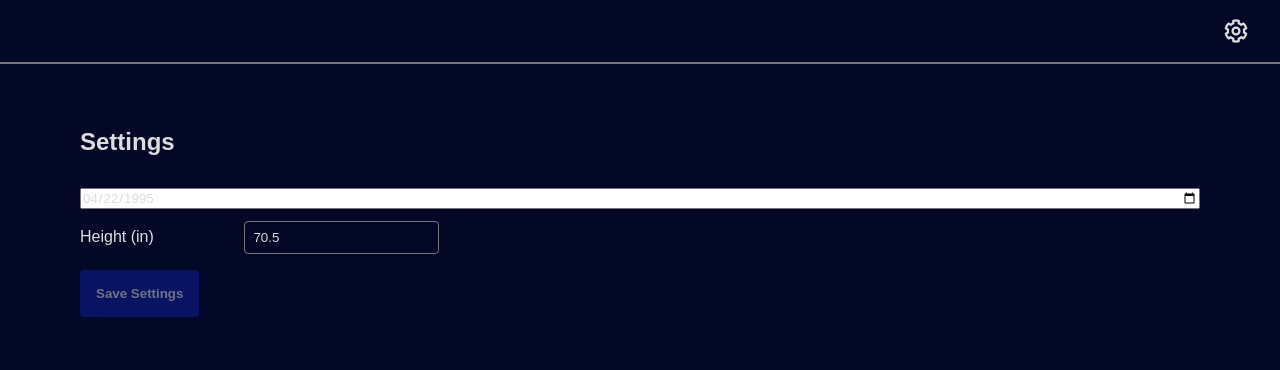
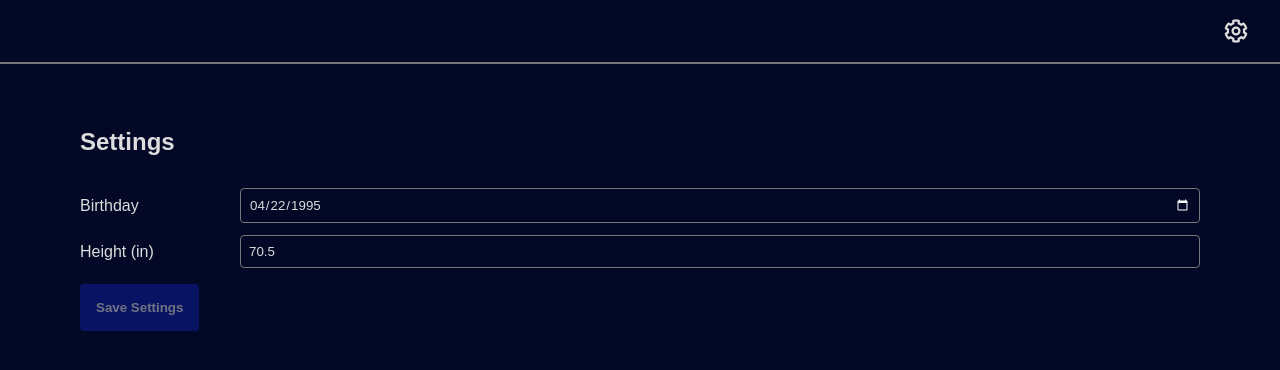
Before and after one commit to Tsmith18256/my-health-app-web, a SvelteKit app: page /bodycomp/settings in a window 1280 px wide. Shown: the top 370 px of the page. Built offline with nearby package versions, Linux system fonts and the light colour scheme.

Commit message:
Add DateInput component

```diff
--- a/src/lib/components/body-comp/body-comp-new-entry-modal/body-comp-new-entry-form/body-comp-new-entry-form.svelte
+++ b/src/lib/components/body-comp/body-comp-new-entry-modal/body-comp-new-entry-form/body-comp-new-entry-form.svelte
@@ -1,7 +1,7 @@
 <script lang="ts">
   import { BUTTON_TYPE } from '$lib/components/shared/buttons/button/button.constants';
   import Button from '$lib/components/shared/buttons/button/button.svelte';
-  import TextInput from '$lib/components/shared/text-input/text-input.svelte';
+  import TextInput from '$lib/components/shared/inputs/text-input/text-input.svelte';
   import { settings, userAge } from '$lib/stores/shared/settings/settings.store';
   import type { IBodyCompEntry } from '$lib/types/body-comp/body-comp-entry.types';
   import { calculateAveragedBodyFat } from '$lib/utils/body-comp/body-fat-calculator/body-fat-calculator.util';
@@ -10,7 +10,6 @@
   import { createEventDispatcher } from 'svelte';
 
   let age = $userAge;
-  console.log('AGE:', age);
   let heightInMm = $settings.heightInMm;
 
   // TODO: add date picker
@@ -130,6 +129,8 @@
     display: flex;
     flex-direction: column;
     gap: 0.75rem;
+
+    max-width: 20rem;
   }
 
   .body-fat-container {
--- a/src/lib/components/shared/text-input/text-input.svelte
+++ b/src/lib/components/shared/inputs/date-input/date-input.svelte
@@ -1,16 +1,16 @@
 <script lang="ts">
   export let id: string;
   export let label: string;
-  export let value: number | undefined = undefined;
+  export let value: string | undefined = undefined;
 </script>
 
-<div>
+<div class="input-container">
   <label class="label" for={id}>{label}</label>
-  <input {id} class="input" type="number" bind:value={value} />
+  <input {id} class="input" type="date" bind:value />
 </div>
 
 <style lang="scss">
-  @use "$lib/styles/variables/colors";
+  @use '$lib/styles/variables/colors';
 
   .label {
     display: inline-block;
@@ -18,18 +18,21 @@
   }
 
   .input {
+    flex: 1;
+
     padding: 0.5rem;
 
     background-color: colors.$background;
     border: 1px solid colors.$border;
     border-radius: 0.25rem;
 
-    -moz-appearance: textfield;
-    appearance: none;
-
-    &::-webkit-outer-spin-button, &::-webkit-inner-spin-button {
-      -webkit-appearance: none;
-      margin: 0;
+    &::-webkit-calendar-picker-indicator {
+      color-scheme: dark;
     }
   }
+
+  .input-container {
+    display: flex;
+    align-items: center;
+  }
 </style>
--- /dev/null
+++ b/src/lib/components/shared/inputs/text-input/text-input.svelte
@@ -0,0 +1,43 @@
+<script lang="ts">
+  export let id: string;
+  export let label: string;
+  export let value: number | undefined = undefined;
+</script>
+
+<div class="input-container">
+  <label class="label" for={id}>{label}</label>
+  <input {id} class="input" type="number" bind:value />
+</div>
+
+<style lang="scss">
+  @use '$lib/styles/variables/colors';
+
+  .label {
+    display: inline-block;
+    width: 10rem;
+  }
+
+  .input {
+    flex: 1;
+
+    padding: 0.5rem;
+
+    background-color: colors.$background;
+    border: 1px solid colors.$border;
+    border-radius: 0.25rem;
+
+    -moz-appearance: textfield;
+    appearance: none;
+
+    &::-webkit-outer-spin-button,
+    &::-webkit-inner-spin-button {
+      -webkit-appearance: none;
+      margin: 0;
+    }
+  }
+
+  .input-container {
+    display: flex;
+    align-items: center;
+  }
+</style>
--- a/src/lib/components/shared/modal/modal.svelte
+++ b/src/lib/components/shared/modal/modal.svelte
@@ -65,6 +65,7 @@
 
     /* TODO: Hide the scroll bar */
     overflow-y: scroll;
+    scrollbar-width: none;
 
     background-color: colors.$background;
 
@@ -76,5 +77,9 @@
 
       border-radius: 2rem;
     }
+
+    &::-webkit-scrollbar {
+      display: none;
+    }
   }
 </style>
--- a/src/routes/bodycomp/settings/+page.svelte
+++ b/src/routes/bodycomp/settings/+page.svelte
@@ -1,6 +1,7 @@
 <script lang="ts">
   import Button from '$lib/components/shared/buttons/button/button.svelte';
-  import TextInput from '$lib/components/shared/text-input/text-input.svelte';
+  import DateInput from '$lib/components/shared/inputs/date-input/date-input.svelte';
+  import TextInput from '$lib/components/shared/inputs/text-input/text-input.svelte';
   import { settings, updateSettings } from '$lib/stores/shared/settings/settings.store';
   import { convertInsToMms, convertMmsToIns } from '$lib/utils/shared/unit-converter/unit-converter.util';
   import dayjs from 'dayjs';
@@ -25,7 +26,7 @@
   <h2 class="heading">Settings</h2>
 
   <div class="fields-container">
-    <input type="date" bind:value={birthday} />
+    <DateInput id="birthdayField" label="Birthday" bind:value={birthday} />
     <TextInput id="heightField" label="Height (in)" bind:value={heightInIn} />
   </div>
 
```
